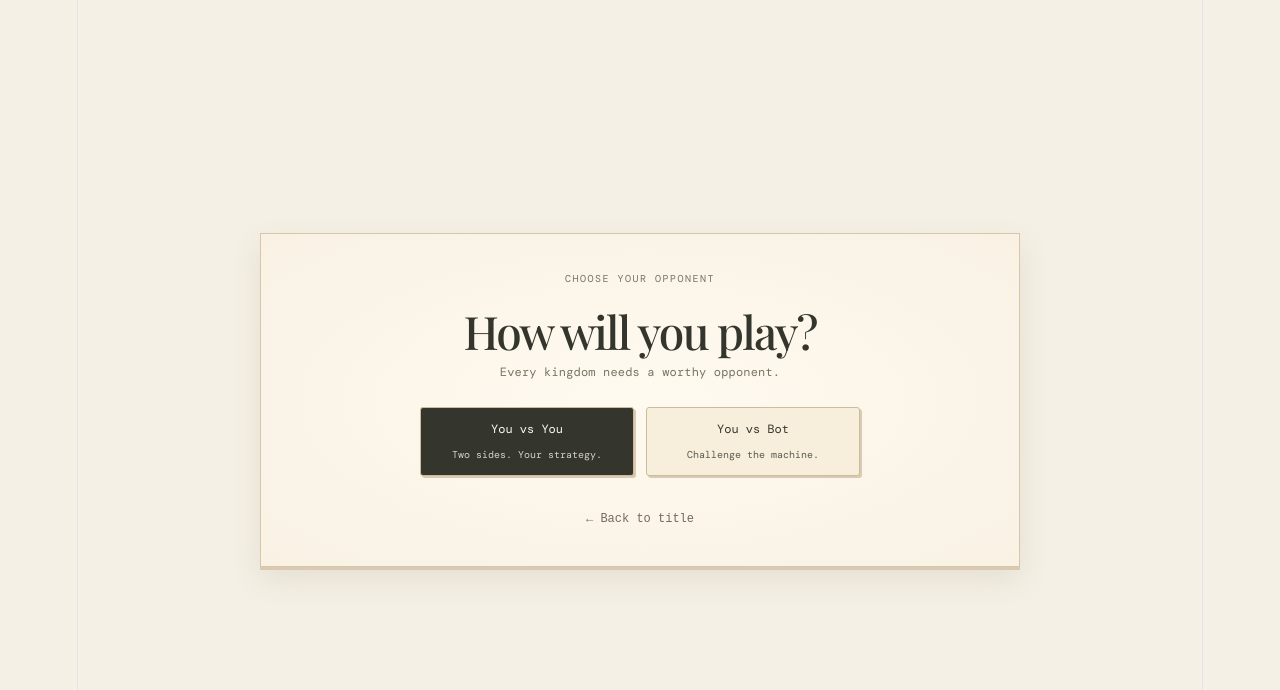
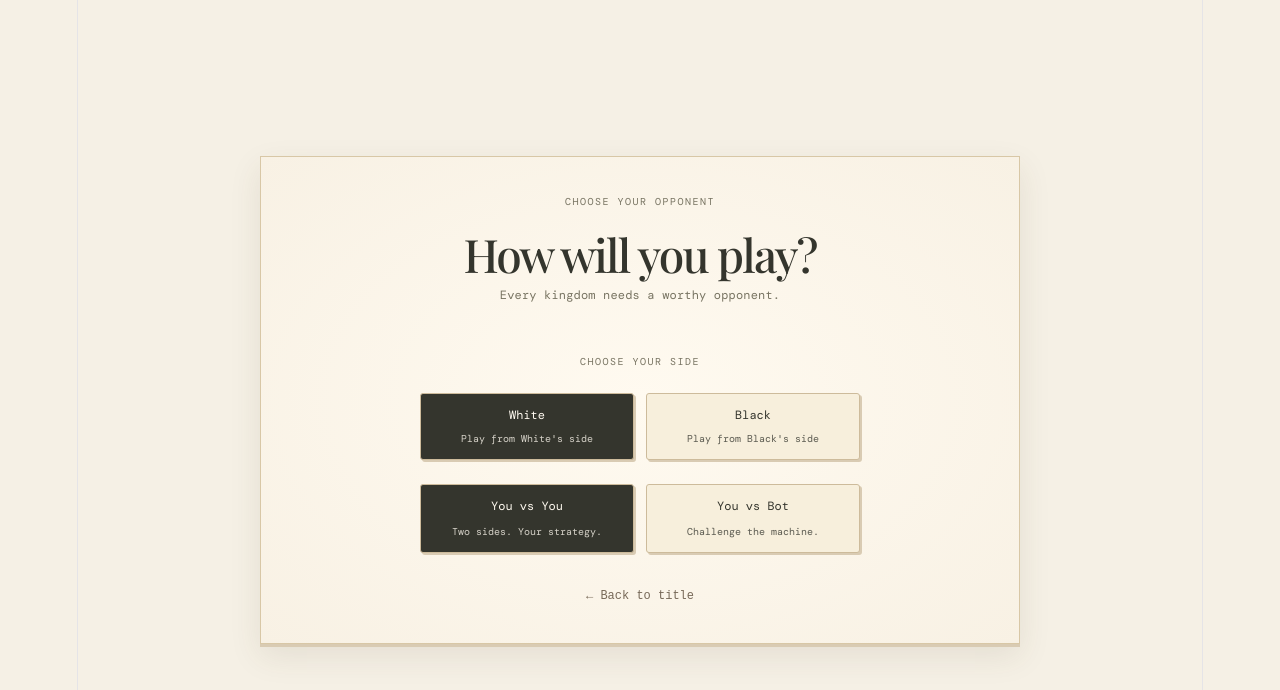
Before and after one commit to alrikkk/Paper-Chess, a React (Vite) app: page / in a window 1280 px wide. Both pictures are taken after a click on the button "Play". Shown: the top 690 px of the page. Built offline with nearby package versions, Linux system fonts and the light colour scheme.

Commit message:
Update in bot player style , added side changes and fixed bugs

```diff
--- a/src/App.css
+++ b/src/App.css
@@ -1054,3 +1054,36 @@ input[type='range'] {
     max-width: min(620px, calc(100vh - 300px));
   }
 }
+
+/* Player-perspective layout */
+.side-selection {
+  width: 100%;
+  max-width: 440px;
+  margin: 20px 0 24px;
+}
+
+.side-options {
+  display: grid;
+  grid-template-columns: repeat(2, minmax(0, 1fr));
+  gap: 12px;
+}
+
+.side-options .title-button {
+  min-width: 0;
+  display: flex;
+  flex-direction: column;
+  align-items: center;
+  gap: 8px;
+}
+
+
+@media (max-width: 480px) {
+  .side-options {
+    gap: 8px;
+  }
+
+  .side-options .title-button {
+    padding: 12px 6px;
+    font-size: 11px;
+  }
+}
--- a/src/App.tsx
+++ b/src/App.tsx
@@ -11,6 +11,7 @@ function App() {
   const [screen, setScreen] = useState<Screen>('title')
 
   const [gameMode, setGameMode] = useState<'two-player' | 'bot'>('two-player')
+  const [playerColor, setPlayerColor] = useState<'w' | 'b'>('w')
   const [difficulty, setDifficulty] = useState<'easy' | 'medium' | 'hard'>('easy')
   const [botThinking, setBotThinking] = useState(false)
   const [botError, setBotError] = useState<string | null>(null)
@@ -33,9 +34,10 @@ function App() {
 
   const boardRef = useRef<HTMLElement | null>(null)
   const suppressClickRef = useRef(false)
-  const [, setPositionVersion] = useState(0)
+  const [positionVersion, setPositionVersion] = useState(0)
 
   const board = chess.board()
+  const boardFlipped = playerColor === 'b'
 
   useEffect(() => {
     const audio = new Audio('/audio/bg-music.mp3')
@@ -110,7 +112,7 @@ function App() {
     event: React.PointerEvent<HTMLButtonElement>,
   ) {
     if (botThinking) return
-    if (gameMode === 'bot' && chess.turn() !== 'w') return
+    if (gameMode === 'bot' && chess.turn() !== playerColor) return
 
     const piece = chess.get(square)
 
@@ -171,33 +173,11 @@ function App() {
     setDragPosition(null)
   }
 
+  async function requestBotMove() {
+    if (chess.isGameOver()) return
 
-  async function handleSquareClick(square: Square) {
-    if (botThinking) return
-
-    // Only allow White to move when playing against the bot.
-    if (gameMode === 'bot' && chess.turn() !== 'w') return
-
-    if (selected) {
-      const move = movePiece(selected, square)
-
-      if (move) {
-        const sound = chess.isGameOver()
-          ? 'game-end'
-          : chess.isCheck()
-            ? 'check'
-            : move.captured
-              ? 'capture'
-              : 'move'
-
-        playSound(sound)
-
-        setSelected(null)
-        setPositionVersion((version) => version + 1)
-
-        // Ask the bot to respond after a successful White move.
-        if (gameMode === 'bot' && !chess.isGameOver()) {
     setBotThinking(true)
+    setBotError(null)
 
     try {
       const response = await fetch(
@@ -228,7 +208,10 @@ function App() {
           : {}),
       })
 
-            if (botMove) {
+      if (!botMove) {
+        throw new Error('The bot returned an invalid move.')
+      }
+
       const sound = chess.isGameOver()
         ? 'game-end'
         : chess.isCheck()
@@ -238,8 +221,6 @@ function App() {
             : 'move'
 
       playSound(sound)
-            }
-
       setPositionVersion((version) => version + 1)
     } catch (error) {
       console.error('Bot move failed:', error)
@@ -249,6 +230,35 @@ function App() {
     } finally {
       setBotThinking(false)
     }
+  }
+
+
+  async function handleSquareClick(square: Square) {
+    if (botThinking) return
+
+    // Only allow the selected player colour to move against the bot.
+    if (gameMode === 'bot' && chess.turn() !== playerColor) return
+
+    if (selected) {
+      const move = movePiece(selected, square)
+
+      if (move) {
+        const sound = chess.isGameOver()
+          ? 'game-end'
+          : chess.isCheck()
+            ? 'check'
+            : move.captured
+              ? 'capture'
+              : 'move'
+
+        playSound(sound)
+
+        setSelected(null)
+        setPositionVersion((version) => version + 1)
+
+        // Ask the bot to respond after a successful White move.
+        if (gameMode === 'bot' && !chess.isGameOver()) {
+          await requestBotMove()
         }
 
         return
@@ -350,6 +360,35 @@ function App() {
             Every kingdom needs a worthy opponent.
           </p>
 
+
+          <div className="side-selection">
+            <p className="title-eyebrow">CHOOSE YOUR SIDE</p>
+
+            <div className="side-options">
+              <button
+                type="button"
+                className={`title-button ${playerColor === 'w'
+                  ? 'title-button-primary'
+                  : 'title-button-secondary'}`}
+                onClick={() => setPlayerColor('w')}
+              >
+                White
+                <span className="mode-description">Play from White's side</span>
+              </button>
+
+              <button
+                type="button"
+                className={`title-button ${playerColor === 'b'
+                  ? 'title-button-primary'
+                  : 'title-button-secondary'}`}
+                onClick={() => setPlayerColor('b')}
+              >
+                Black
+                <span className="mode-description">Play from Black's side</span>
+              </button>
+            </div>
+          </div>
+
           {gameMode === 'bot' && (
             <div className="bot-difficulty">
               <p className="title-eyebrow">BOT DIFFICULTY</p>
@@ -428,7 +467,12 @@ function App() {
                 resetGame()
                 setSelected(null)
                 setBotError(null)
+                setPositionVersion((version) => version + 1)
                 setScreen('game')
+
+                if (playerColor === 'b') {
+                  void requestBotMove()
+                }
               }}
             >
               Start Game
@@ -580,12 +624,16 @@ function App() {
         </p>
       </header>
 
-      <div className="game-layout">
+      <div className={`game-layout ${gameMode === 'bot' && playerColor === 'b' ? 'player-black' : ''
+        }`}>
         <div className="game-board-area">
           <div className="board-with-coordinates">
             {showCoordinates && (
               <div className="rank-coordinates" aria-hidden="true">
-                {[8, 7, 6, 5, 4, 3, 2, 1].map((rank) => (
+                {(boardFlipped
+                  ? [1, 2, 3, 4, 5, 6, 7, 8]
+                  : [8, 7, 6, 5, 4, 3, 2, 1]
+                ).map((rank) => (
                   <span key={rank}>{rank}</span>
                 ))}
               </div>
@@ -603,8 +651,11 @@ function App() {
                 setDragPosition(null)
               }}
             >
-              {board.map((row, rowIndex) =>
-                row.map((piece, columnIndex) => {
+              {Array.from({ length: 8 }, (_, displayRow) =>
+                Array.from({ length: 8 }, (_, displayColumn) => {
+                  const rowIndex = boardFlipped ? 7 - displayRow : displayRow
+                  const columnIndex = boardFlipped ? 7 - displayColumn : displayColumn
+                  const piece = board[rowIndex][columnIndex]
                   const square = (
                     `${String.fromCharCode(97 + columnIndex)}${8 - rowIndex}`
                   ) as Square
@@ -687,7 +738,9 @@ function App() {
 
           {showCoordinates && (
             <div className="file-coordinates" aria-hidden="true">
-              {'abcdefgh'.split('').map((file) => (
+              {(boardFlipped ? 'hgfedcba' : 'abcdefgh')
+                .split('')
+                .map((file) => (
                   <span key={file}>{file}</span>
                 ))}
             </div>
```
Lines whose indentation alone changed are shown as unchanged.
